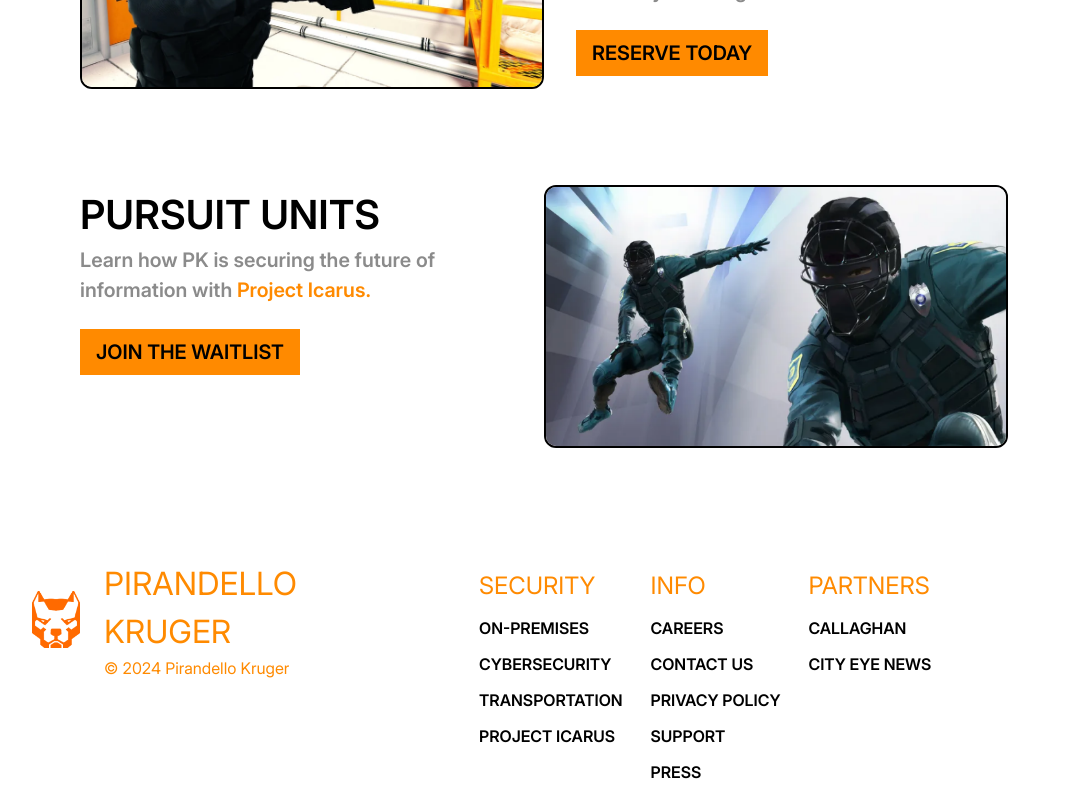
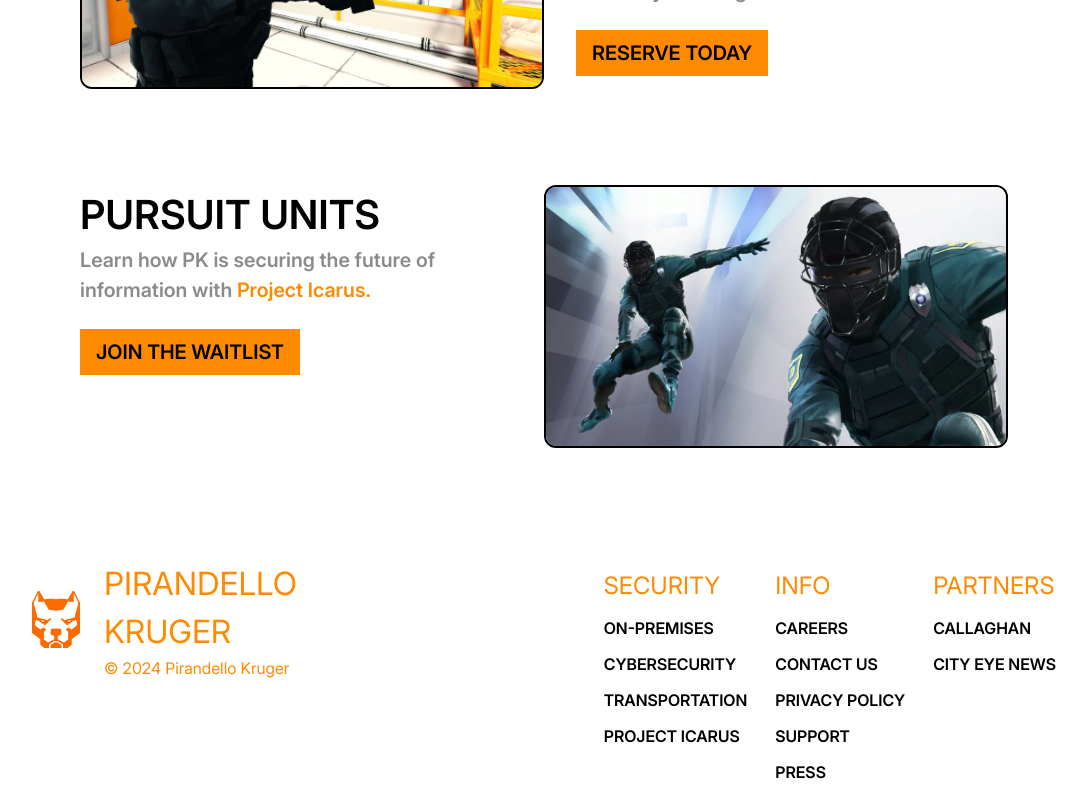
Before and after one commit to ChristianHopf/PirandelloKruger, a Vue app: page / in a window 1280 px wide. Shown: the part 1288-2088 px from the top of the page, without its empty margins (96-1183 px from the left). Built offline with nearby package versions, Linux system fonts and the light colour scheme.

Commit message:
Footer links justified at end on large screens

```diff
--- a/package.json
+++ b/package.json
@@ -16,7 +16,7 @@
   },
   "devDependencies": {
     "@vitejs/plugin-vue": "^5.0.5",
-    "@vue/test-utils": "^2.4.6",
+    "@vue/test-utils": "^2.4.0-alpha.2",
     "autoprefixer": "^10.4.20",
     "eslint": "^8.57.0",
     "eslint-plugin-vue": "^9.23.0",
--- a/src/components/TheFooter.vue
+++ b/src/components/TheFooter.vue
@@ -137,16 +137,19 @@
         flex-direction: row;
         align-items: start;
     }
-    .footer-pk{
+
+    .footer-pk {
         align-items: center;
     }
-    h1{
+
+    h1 {
         font-size: 2rem;
         margin: 0 auto;
     }
 
     .links {
         flex-direction: row;
+        justify-content: end;
     }
 
     h2 {
```
Also changed, not shown: 2 other files (tests, documents, lock files or other folders).
